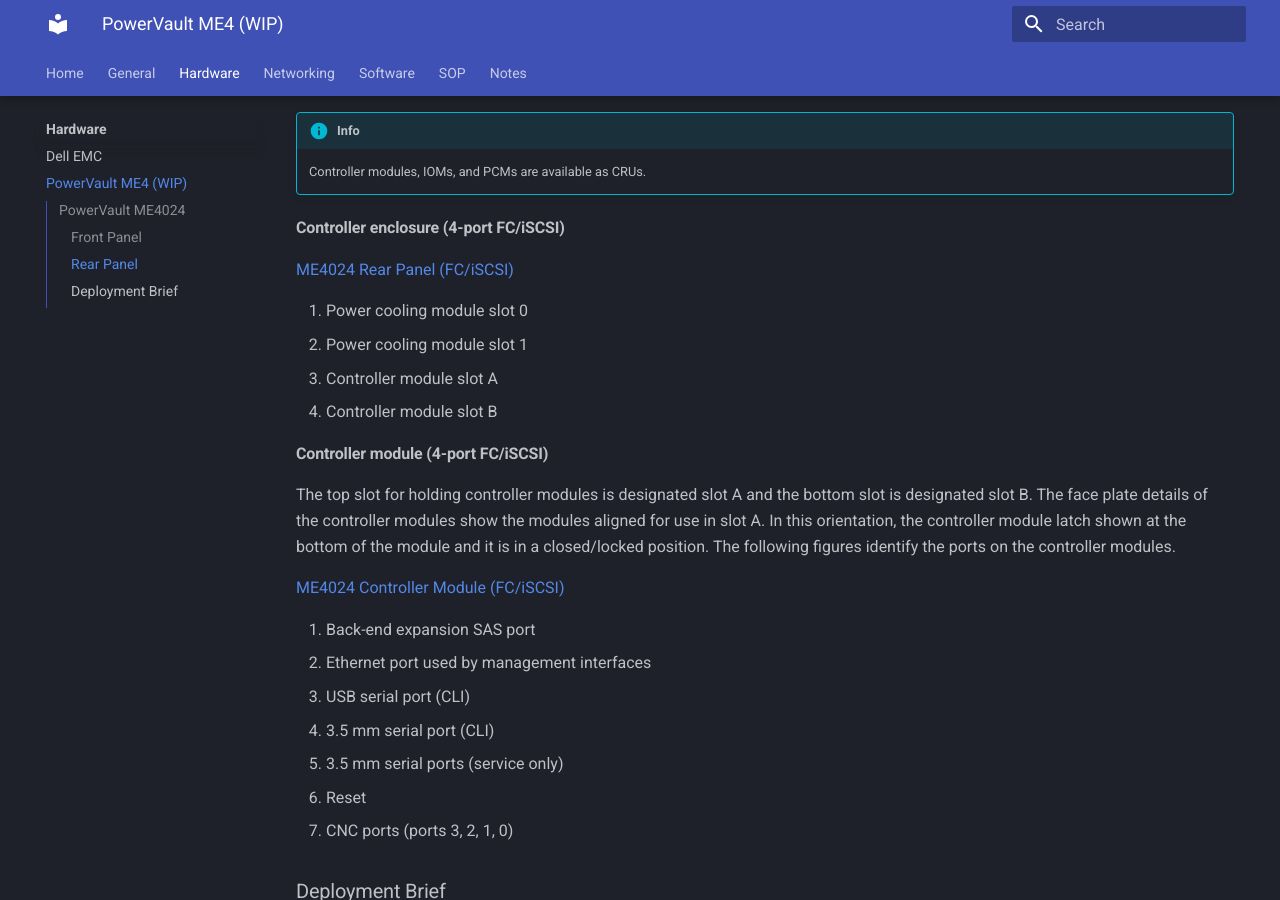
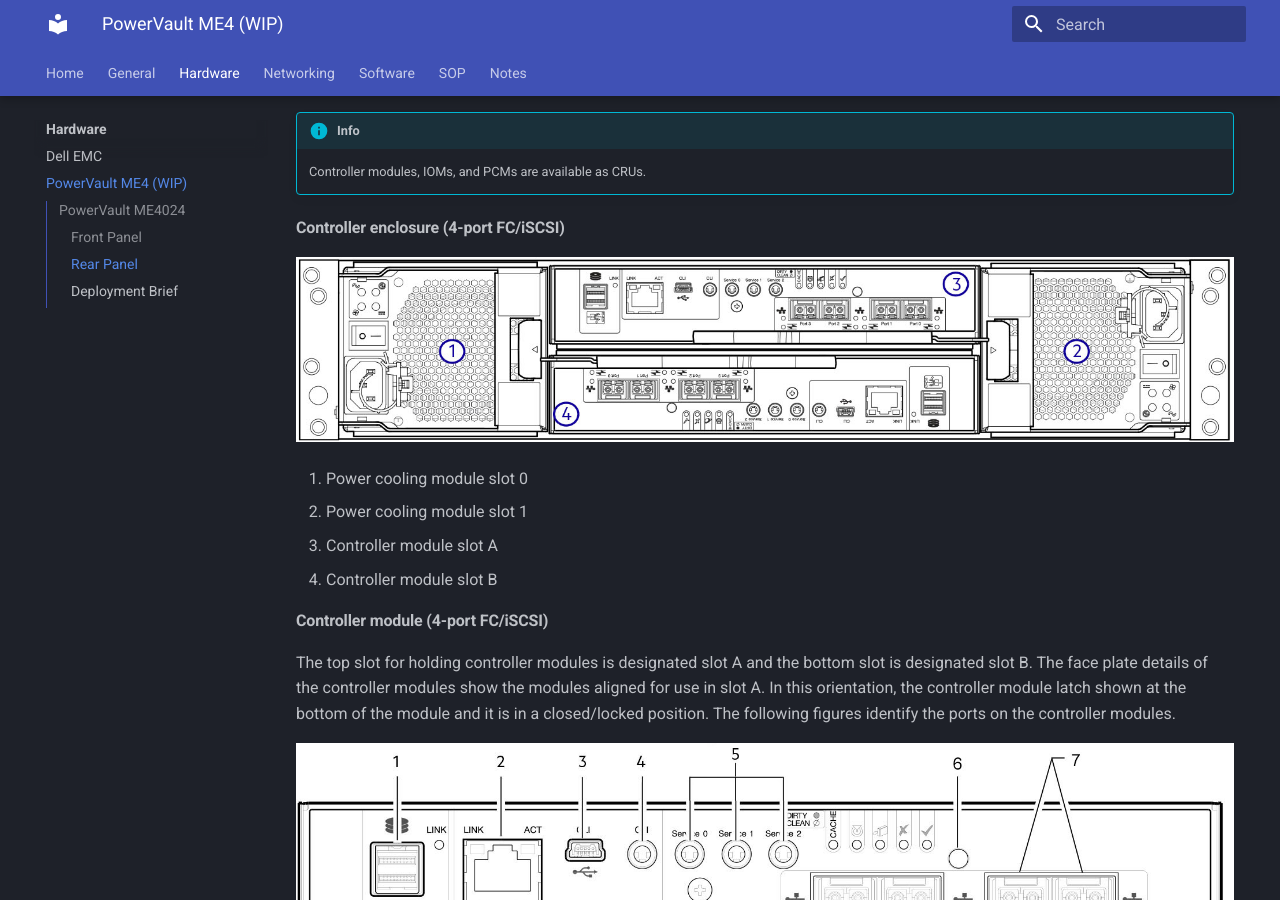
Before and after one commit to rmscode/binary-garden, an MkDocs documentation site: the page built from docs/hardware/powervault-me4-draft.md, in a window 1280 px wide and 900 px high, scrolled down 1906 px. Built offline with MkDocs 1.6.1 and Material for MkDocs 9.7.7, drawn with Linux system fonts in a browser that asks for light colours.

Commit message:
Update powervault-me4-draft.md

```diff
--- a/docs/hardware/powervault-me4-draft.md
+++ b/docs/hardware/powervault-me4-draft.md
@@ -87,7 +87,7 @@
 
 #### Controller enclosure (4-port FC/iSCSI)
 
-[ME4024 Rear Panel (FC/iSCSI)](GUID-E0F56738-3FAD-4315-83AB-C3E277AF070C-low.jpg)
+![ME4024 Rear Panel (FC/iSCSI)](GUID-E0F56738-3FAD-4315-83AB-C3E277AF070C-low.jpg)
 
 1. Power cooling module slot 0
 2. Power cooling module slot 1
@@ -98,7 +98,7 @@
 
 The top slot for holding controller modules is designated slot A and the bottom slot is designated slot B. The face plate details of the controller modules show the modules aligned for use in slot A. In this orientation, the controller module latch shown at the bottom of the module and it is in a closed/locked position. The following figures identify the ports on the controller modules.
 
-[ME4024 Controller Module (FC/iSCSI)](GUID-99E108C1-9D48-48C0-AA43-D67965E47F54-low.jpg)
+![ME4024 Controller Module (FC/iSCSI)](GUID-99E108C1-9D48-48C0-AA43-D67965E47F54-low.jpg)
 
 1. Back-end expansion SAS port
 2. Ethernet port used by management interfaces
```
